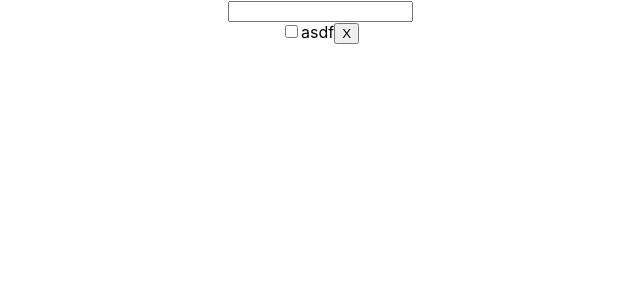
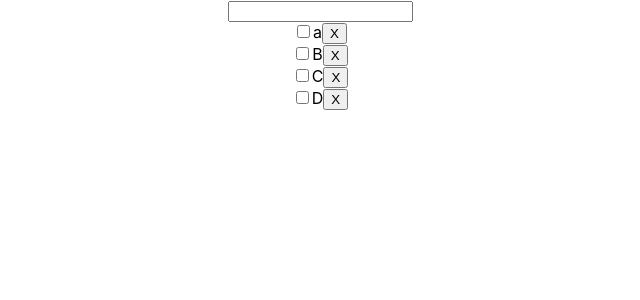
Before and after one commit to guhyeon/cra-todo, a React (Create React App) app: page / in a window 1280 px wide. Shown: the top 300 px of the page, without its empty margins (320-960 px from the left). Built offline with nearby package versions, Linux system fonts and the light colour scheme.

Commit message:
리스트로 뿌려주기

```diff
--- a/src/Components/TodoList.jsx
+++ b/src/Components/TodoList.jsx
@@ -1,7 +1,20 @@
-import React from 'react'
+import React,{useState, useEffect} from 'react'
 import TodoListItem from './TodoListItem';
 
 const TodoList = ({onDeleteClick, onCompleteChange}) => {
+    const [list, setList] = useState([]);
+
+    // 더미 리스트 생성 훅스. todoList가 생성되고나서 한 번만 생성한다. 두 번째 인자인 deps에 [].
+    useEffect(()=>{
+        const dummyList = [
+            {id:0, text:"a", isComplete:false},
+            {id:1, text:"B", isComplete:true},
+            {id:2, text:"C", isComplete:false},
+            {id:3, text:"D", isComplete:true}
+        ]
+        setList(dummyList)
+    },[])
+
 
     const handleCompleteChange = (itemId, isComplete)=>{
         // TODO 리스트에서 아이템 아이디에 맞는 항목의 완료값을 변경
@@ -15,7 +28,19 @@ const TodoList = ({onDeleteClick, onCompleteChange}) => {
 
     return (
         <div>
-            <TodoListItem id = "item1" text="asdf" onCompleteChange = {handleCompleteChange} onDeleteClick = {handleDeleteClick} ></TodoListItem>
+            {
+                // map 함수는 배열의 항목을 돌면서 새로운 배열을 반환해주는 함수이다.
+                // 리스트의 항목(listItem)들을 돌면서 <TodoListItem 목록을 만들어서 반환해주는 코드.
+                list.map((listItem)=>
+                {
+                    const {id, text} = listItem;
+                    // 리액트에서 배열값을 렌더링해줄때는 key 프로퍼티가 필요하다. 리액트에서는 변경된 값만 변경하는데, 키가없으면 뭐가 변경됐는지 어떻게알겠어?
+                    // 그래서 고유한 키 값이 필요
+                    return (
+                        <TodoListItem key={id} id = {id} text={text} onCompleteChange = {handleCompleteChange} onDeleteClick = {handleDeleteClick} ></TodoListItem>
+                    )
+                })
+            }
         </div>
     )
 }
--- a/src/Components/TodoListItem.jsx
+++ b/src/Components/TodoListItem.jsx
@@ -2,10 +2,12 @@ import React from 'react'
 
 const TodoListItem = ({id, onCompleteChange, onDeleteClick, text})=>{
     const handleCompleteChange = (event)=>{
+        console.log("handleCompleteChange -> id, event",id , event)
         onCompleteChange(id, event.target.checked);
     }
 
     const handleDeleteClick = ()=>{
+        console.log("handleDeleteClick -> id", id)
         onDeleteClick(id);
     }
 
```
